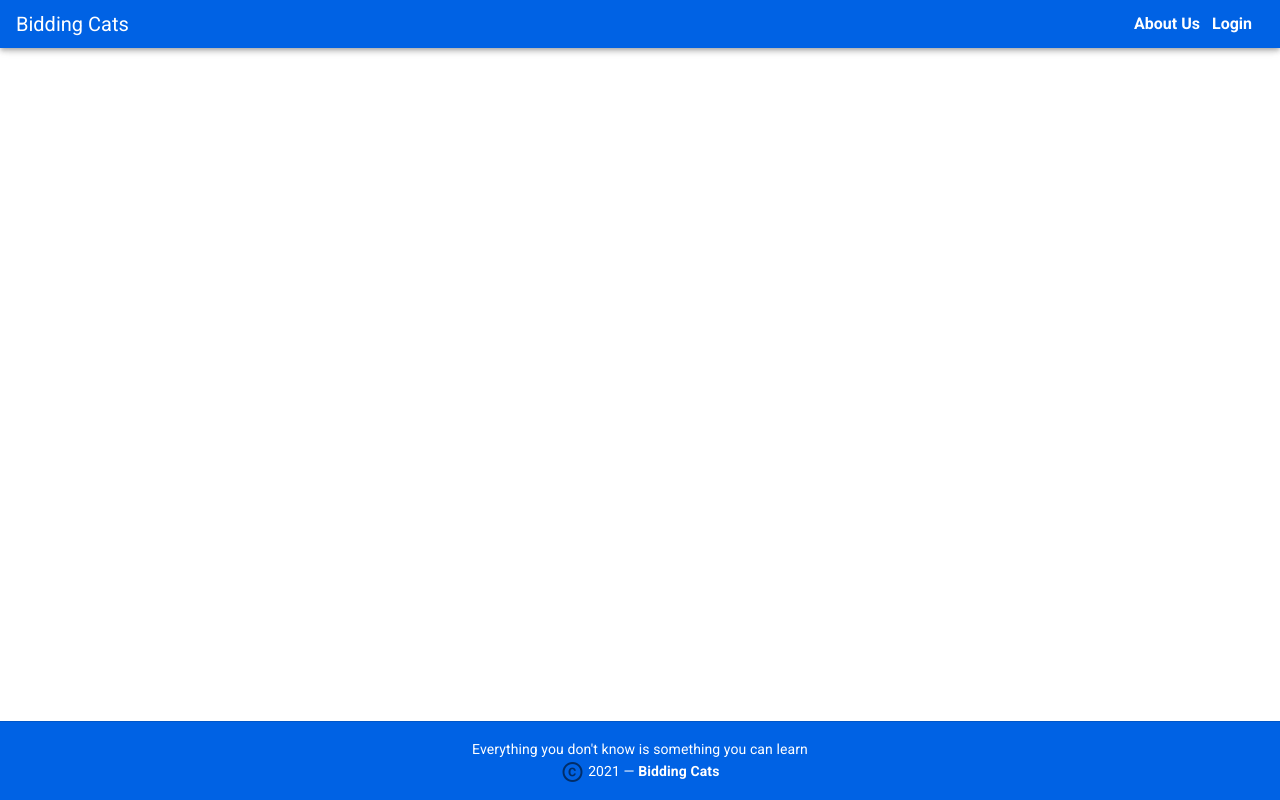
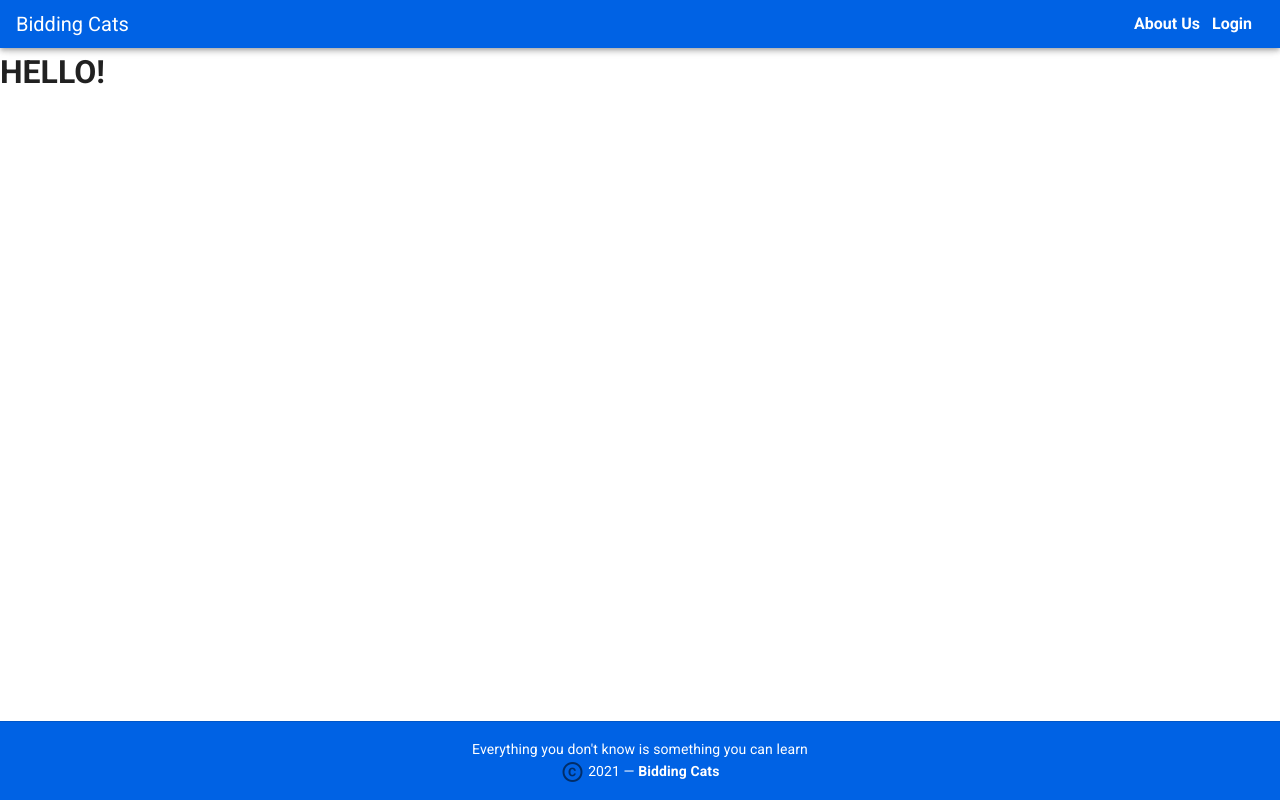
Before and after one commit to mayaguhan/Learning-Management-System, a Vue app: page /trainercourses in a window 1280 px wide. Built offline with nearby package versions, Linux system fonts and the light colour scheme.

Commit message:
Create TrainerCourses

```diff
--- a/src/router/index.js
+++ b/src/router/index.js
@@ -25,8 +25,13 @@ const routes = [
   },
   {
     path: '/learnercourses',
-    name: 'Courses',
+    name: 'LearnerCourses',
     component: () =>import('../views/Learner/Courses.vue')
+  },
+  {
+    path: '/trainercourses',
+    name: 'TrainerCourses',
+    component: () =>import('../views/Trainer/TrainerCourses.vue')
   }
 ]
 
--- /dev/null
+++ b/src/views/Trainer/TrainerCourses.vue
@@ -0,0 +1,37 @@
+<template>
+    <div>
+        <h1>
+            HELLO!
+        </h1>
+    </div>
+</template>
+
+<script>
+export default {
+
+    name: "TrainerCourses",
+    data(){
+        return {
+            //
+        }
+    },
+    methods: {
+        heyDavid() {
+            //
+        }
+    },
+    computed() {
+        //
+    },
+    created() {
+        // can make an api to retrieve course details
+    }
+
+
+
+}
+</script>
+
+<style>
+
+</style>
```
